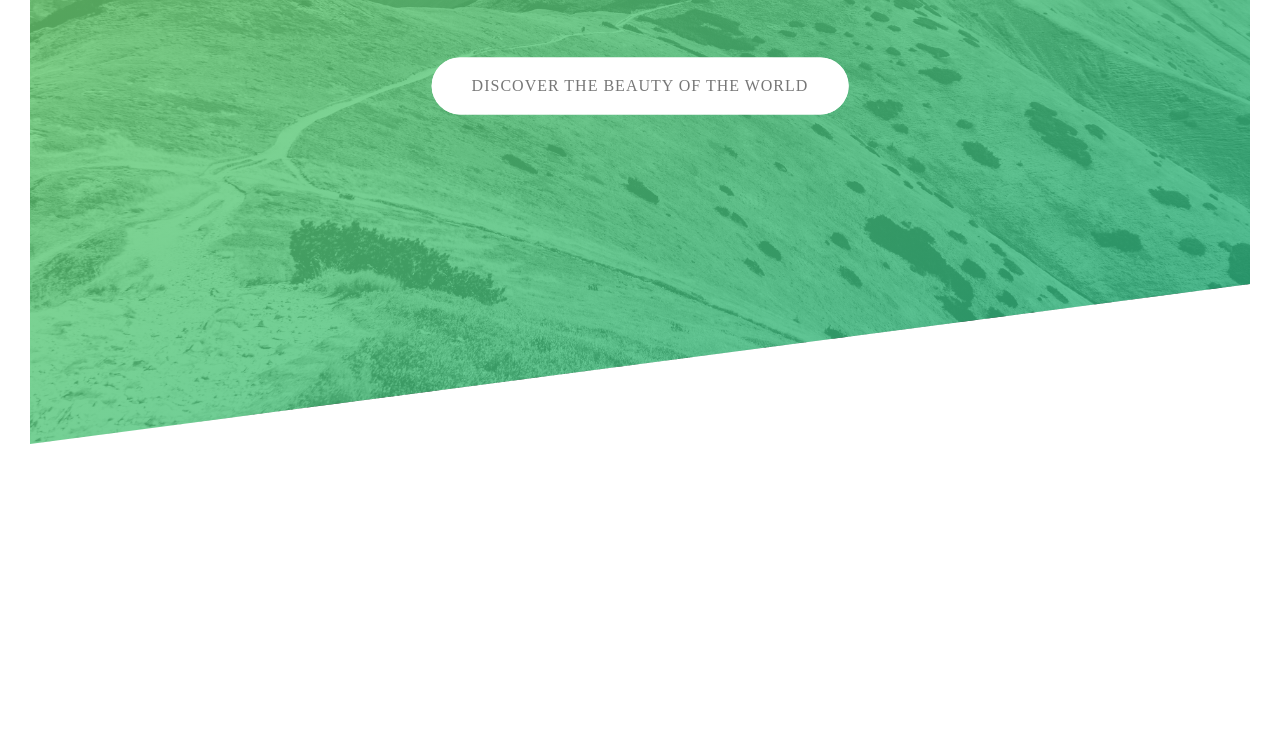
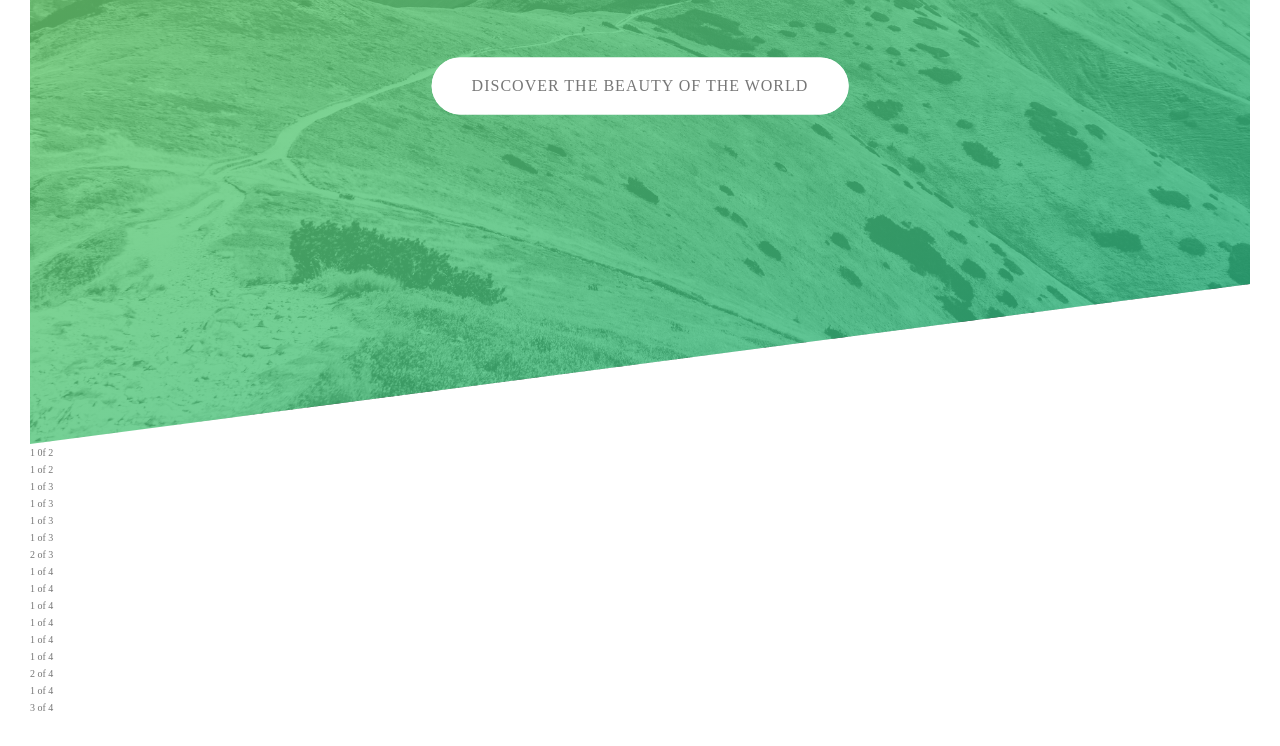
Before and after one commit to lightmanBro/natours, a plain HTML site: page index.html in a window 1280 px wide. Shown: the part 346-1092 px from the top of the page. Before the commit the page ends 820 px from the top, so only its background shows below. Drawn offline with Linux system fonts and the light colour scheme.

Commit message:
added some changes to the css file

```diff
--- a/index.html
+++ b/index.html
@@ -6,7 +6,8 @@
           <meta name="viewport" content="width=device-width, initial-scale=1.0">
           <link href="http://fonts.googleapis.com/css?family=lato:100,300,400,700,900" rel="stylesheet">
           <link rel="stylesheet" href="css/style.css">
-          <link rel="stylesheet" href="grid.css">
+
+          <!-- <link rel="stylesheet" href="grid.css"> -->
           <title>fruity loop</title>
 </head>
 <body>
@@ -26,5 +27,74 @@
 
           </header>
 
+          <section class="grid-test">
+
+                    <div class="row">
+                              <div class="col-1-of-2">
+                                        1 0f 2
+                              </div>
+                              <div class="col-1-of-2">
+                                        1 of 2
+                              </div>
+                    </div>
+
+                    <div class="row"></div>
+                              <div class="col-1-of-3">
+                                       1 of 3
+                              </div>
+                              <div class="col-1-of-3">
+                                        1 of 3
+                              </div>
+                              <div class="col-1-of-3">
+                                        1 of 3
+                              </div>
+                    </div>
+
+                    <div class="row"></div>
+                              <div class="col-1-of-3">
+                                        1 of 3
+                               </div>
+                               <div class="col-2-of-3">
+                                         2 of 3
+                               </div>
+                    </div>
+
+                    <div class="row"></div>
+                               <div class="col--of-4">
+                                         1 of 4
+                               </div>
+                               <div class="col-1-of-4">
+                                         1 of 4
+                               </div>
+                               <div class="col-1-of-4">
+                                        1 of 4
+                              </div>
+                              <div class="col-1-of-4">
+                                        1 of 4
+                              </div>
+                    </div>
+
+                    <div class="row"></div>
+                               <div class="col-1-of-4">
+                                         1 of 4
+                               </div>
+                               <div class="col-1-of-4">
+                                         1 of 4
+                               </div>
+                               <div class="col-2-of-4">
+                                        2 of 4
+                              </div>
+                    </div>
+
+                    <div class="row"></div>
+                               <div class="col-1-of-4">
+                                         1 of 4
+                               </div>
+                               <div class="col-3-of-4">
+                                         3 of 4
+                               </div>
+                    </div>
+          </section>
+
 </body>
 </html>
--- a/sass/base/_base.scss
+++ b/sass/base/_base.scss
@@ -4,14 +4,11 @@
           margin: 0;
           padding: 0;
           box-sizing: inherit;
-
 }
 
 html {
-          // this define
           font-size: 62.5%;
 }
-
 
  body {
           box-sizing: border-box;
--- /dev/null
+++ b/sass/layout/_grid.scss
@@ -0,0 +1,6 @@
+.row {
+          max-width: 114rem;
+          background-color: #eee;
+          margin: 0 auto;
+          margin-bottom: 80px;
+}
--- a/sass/main.scss
+++ b/sass/main.scss
@@ -11,4 +11,6 @@
 
 @import "layout/header";
 
+@import "layout/grid";
+
 @import "pages/_home";
```
Also changed, not shown: package.json (deleted, +0 -22 lines), 1 other file.
